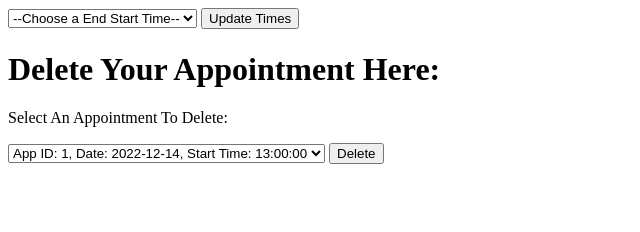
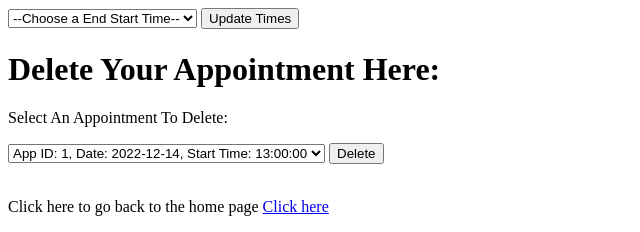
Before and after one commit to Roshinl/CSCE-310-Final-Project-Group-7, a PHP site: page /userAppointment.php in a window 1280 px wide. Shown: the part 1233-1465 px from the top of the page, without its empty margins (0-640 px from the left). Before the commit the page ends 1397 px from the top, so only its background shows below. Run offline with PHP 8.4, Linux system fonts and the light colour scheme; a user stored in the database is signed in; data comes from the database, SQL or seed files in the repository; data that the repository does not hold is empty.

Commit message:
Update userAppointment.php

```diff
--- a/userFiles/userAppointment.php
+++ b/userFiles/userAppointment.php
@@ -237,6 +237,7 @@ table, th, td {
 <!-- <button type="submit" class="btn" name="delete_appointment">Delete appointment</button> -->
 
 
+<p>Click here to go back to the home page <a href = "userHomePage.php">Click here</a></p>
 
 </body>
 </html>
```
